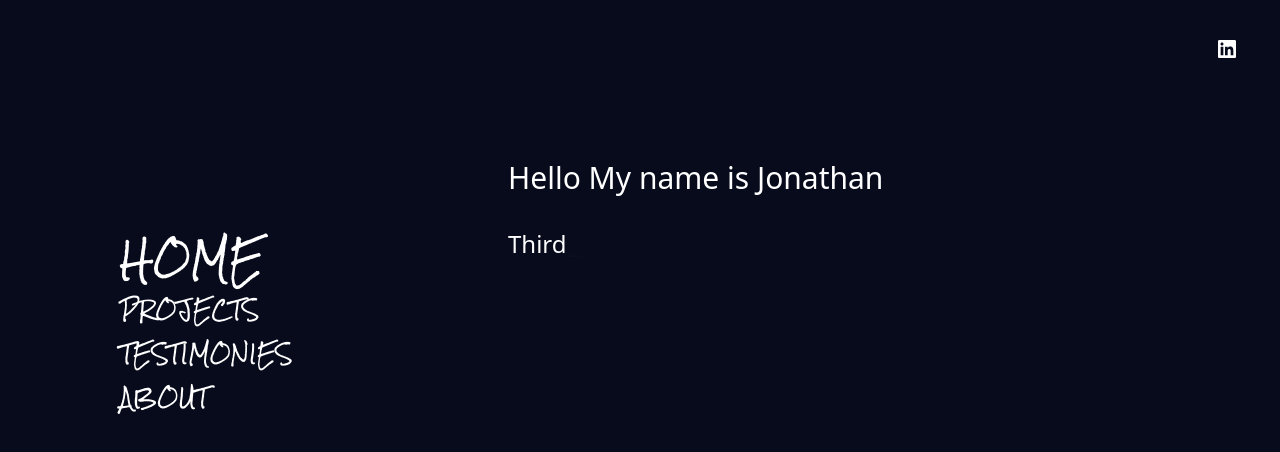
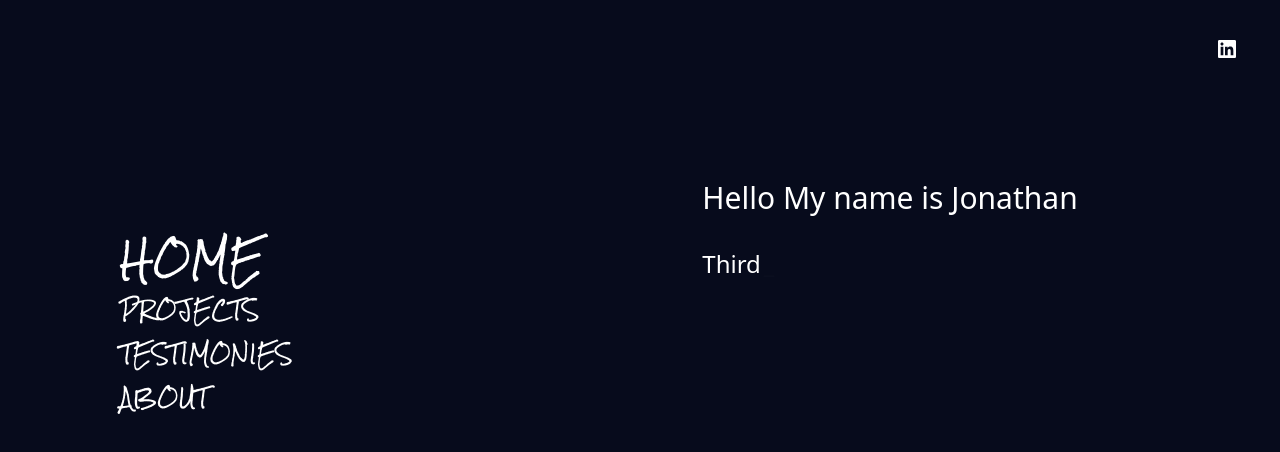
Before and after one commit to Jonathan03ant/Portfolio, a React (Vite) app: page / in a window 1280 px wide. Shown: the top 452 px of the page. Built offline with nearby package versions, Linux system fonts and the light colour scheme; some icons are missing; a web font is replaced by a local one.

Commit message:
Home page, Update

```diff
--- a/src/App.css
+++ b/src/App.css
@@ -17,8 +17,11 @@ body {
 .projects, .home {
     overflow-y: auto;
     margin-left: 500px;
-    height:100vh;
+    height:80vh;
     max-height: 1000px;
+    width: 600px;
+    margin: auto;
+    padding: 20px;
 }
 
 .projects::-webkit-scrollbar {
--- a/src/App.jsx
+++ b/src/App.jsx
@@ -13,9 +13,10 @@ function App() {
     return (
         <Router>
             <NavBar/>
-            <div className="flex">
+            <div className="flex h-screen overflow-hidden">
                 <SideBar/>
 
+                <div className="flex-grow overflow-y-auto">
                     <Routes>
                         <Route path='/' element={<Home/>} />
                         <Route path='/projects' element={<Projects />} />
@@ -23,8 +24,8 @@ function App() {
                         <Route path='/about' element={<About />} />
                     </Routes>
                 </div>
+            </div>
         </Router>
-
     )
 }
 export default App;
```
Lines whose indentation alone changed are shown as unchanged.
